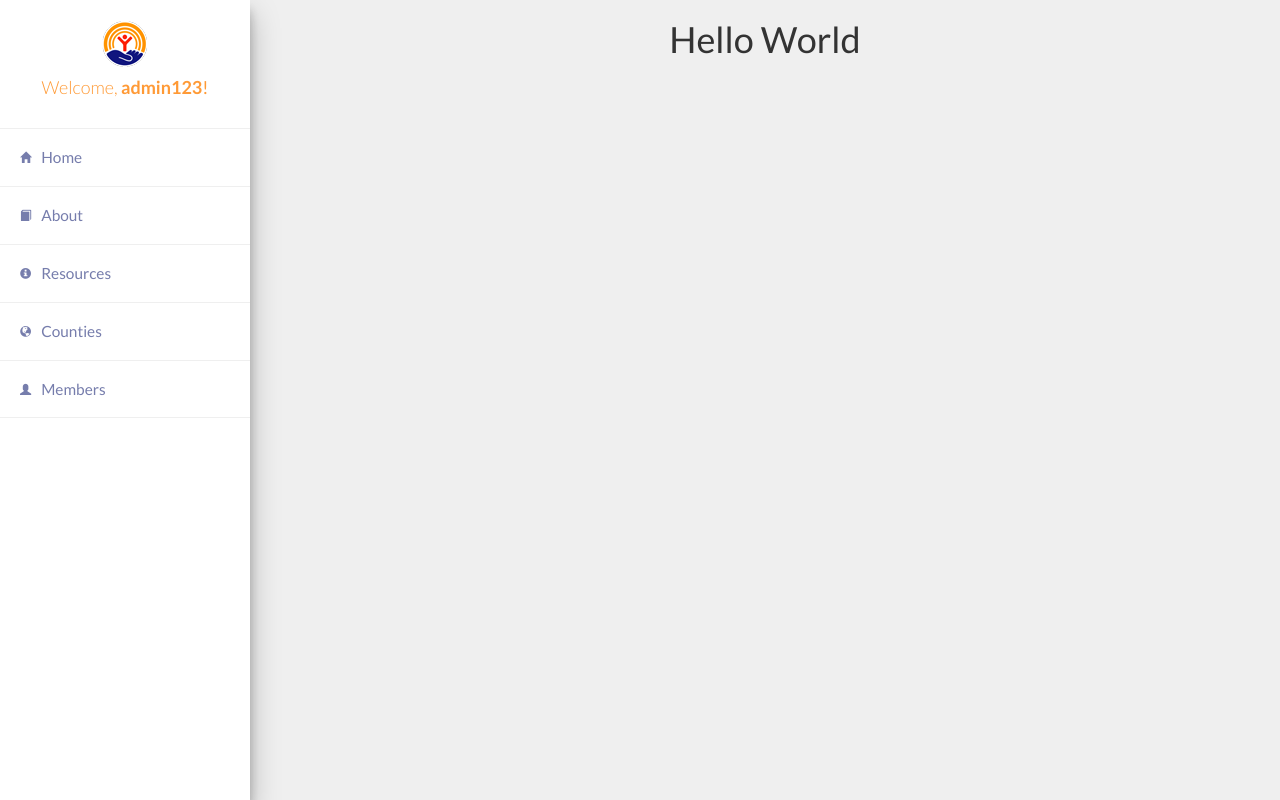
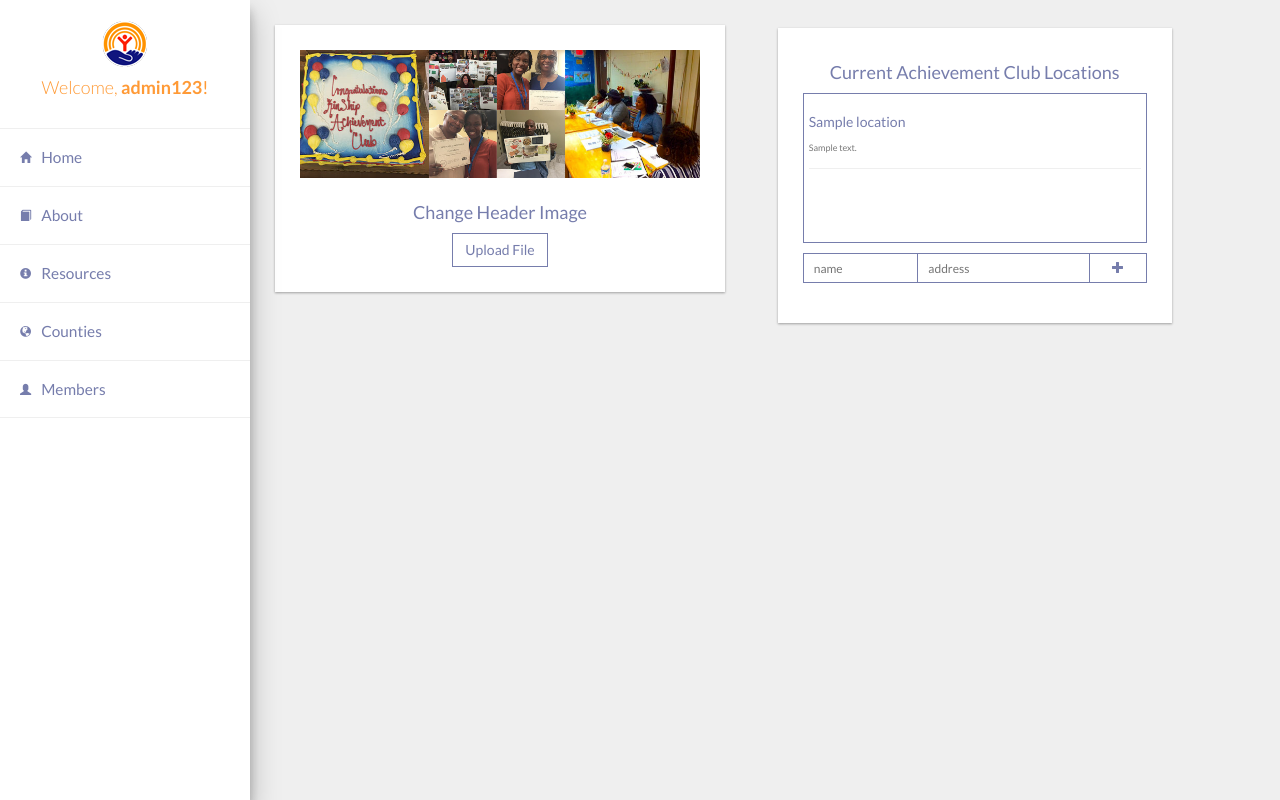
Before and after one commit to SrutiG/uw_achievement_club, a Flask app: template app/templates/admin-dash/home.html in a window 1280 px wide. Run offline with Flask 2, Linux system fonts and the light colour scheme; the template is opened without the code that fills it: most values are stand-ins (such as "Sample title", 1, 10 or a date in 2020); some libraries are stand-ins or nearby versions.

Commit message:
locations, header img

```diff
--- a/app/static/css/admin.css
+++ b/app/static/css/admin.css
@@ -10,6 +10,7 @@
     --uw_white: #FFF;
     --primary_dark: #212121;
     --primary_light: #EFEFEF;
+    --primary: #BBB;
     --education: #8D9ECE;
     --health: #D54C61;
     --income: #FFC542;
@@ -31,8 +32,49 @@ body {
     overflow-y: scroll;
 }
 
+.admin-dash-item {
+    padding: 25px;
+    display: inline-block;
+}
+
+.admin-dash-sub-header {
+    color: var(--uw_lavender);
+}
+
+.admin-dash-item-wrapper {
+    background-color: var(--uw_white);
+    padding: 25px;
+    box-shadow: 0 1px 3px rgba(0,0,0,0.12), 0 1px 2px rgba(0,0,0,0.24);
+}
+
 .uw_lighter {
     font-weight: 300;
+}
+
+.admin-dash-button {
+    border: 1px solid var(--uw_lavender);
+    color: var(--uw_lavender);
+    background-color: transparent;
+    border-radius: 0;
+}
+
+.admin-dash-input {
+    border: 1px solid var(--uw_lavender);
+    color: var(--uw_lavender);
+    background-color: transparent;
+    border-radius: 0;
+}
+
+.admin-dash-input-group {
+    margin-left: 0;
+    margin-right: 0;
+}
+
+.admin-dash-button:hover {
+    background-color: inherit;
+    border: 1px solid var(--uw_orange);
+    color: var(--uw_orange);
+
 }
 
 /*===================================navigation===================================*/
@@ -86,3 +128,28 @@ body {
     color: var(--uw_orange);
     text-decoration: none;
 }
+
+/*===================================home===================================*/
+
+.home-header-img {
+    width: 400px;
+    height: auto;
+    margin-bottom: 15px;
+}
+
+.locations-list {
+    height: 150px;
+    overflow-y: scroll;
+    padding: 5px;
+    border: 1px solid var(--uw_lavender);
+    color: var(--uw_lavender);
+}
+
+.achievement-club-location {
+    padding: 5px 0 5px 0;
+    border-bottom: 1px solid var(--primary_light);
+}
+
+.address-input {
+    border-right: 0;
+}
--- a/app/templates/admin-dash/home.html
+++ b/app/templates/admin-dash/home.html
@@ -1,4 +1,29 @@
 {% extends 'admin-dash/layout.html' %}
 {% block content %}
-<h1 class="text-center">Hello World</h1>
+<div class="admin-dash-item home-header">
+    <div class="admin-dash-item-wrapper text-center">
+        <img class="home-header-img" src="{{ url_for('static', filename='images/uw_home_bkgrd.png') }}">
+        <h4 class="admin-dash-sub-header">Change Header Image</h4>
+        <button class="btn btn-md btn-default admin-dash-button">Upload File</button>
+    </div>
+</div>
+
+<div class="admin-dash-item home-locations">
+    <div class="admin-dash-item-wrapper">
+        <h4 class="admin-dash-sub-header text-center">Current Achievement Club Locations</h4>
+        <ul class="list-unstyled locations-list">
+            {% for location in locations %}
+            <li class="achievement-club-location">
+                <h5>{{ location.name }}</h5>
+                <h6><small>{{ location.address }}</small></h6>
+            </li>
+            {% endfor %}
+        </ul>
+        <div class="row form-group admin-dash-input-group">
+            <input class="input input-sm admin-dash-input address-input col-xs-4" type="text" placeholder="name">
+            <input class="input input-sm admin-dash-input address-input col-xs-6" type="text" placeholder="address">
+            <button class="btn btn-sm admin-dash-button col-xs-2"><span class="glyphicon glyphicon-plus"></span></button>
+        </div>
+    </div>
+</div>
 {% endblock %}
--- a/app/views.py
+++ b/app/views.py
@@ -51,4 +51,8 @@ def mapstyles():
 
 @app.route('/administrator')
 def administrator():
-	return render_template('admin-dash/home.html')
+	with app.open_resource("static/js/ac_locations.json", "r") as data_file:
+		for line in data_file:
+			data_file = line.strip()
+		data = json.loads(data_file)
+	return render_template('admin-dash/home.html', locations=data)
```
